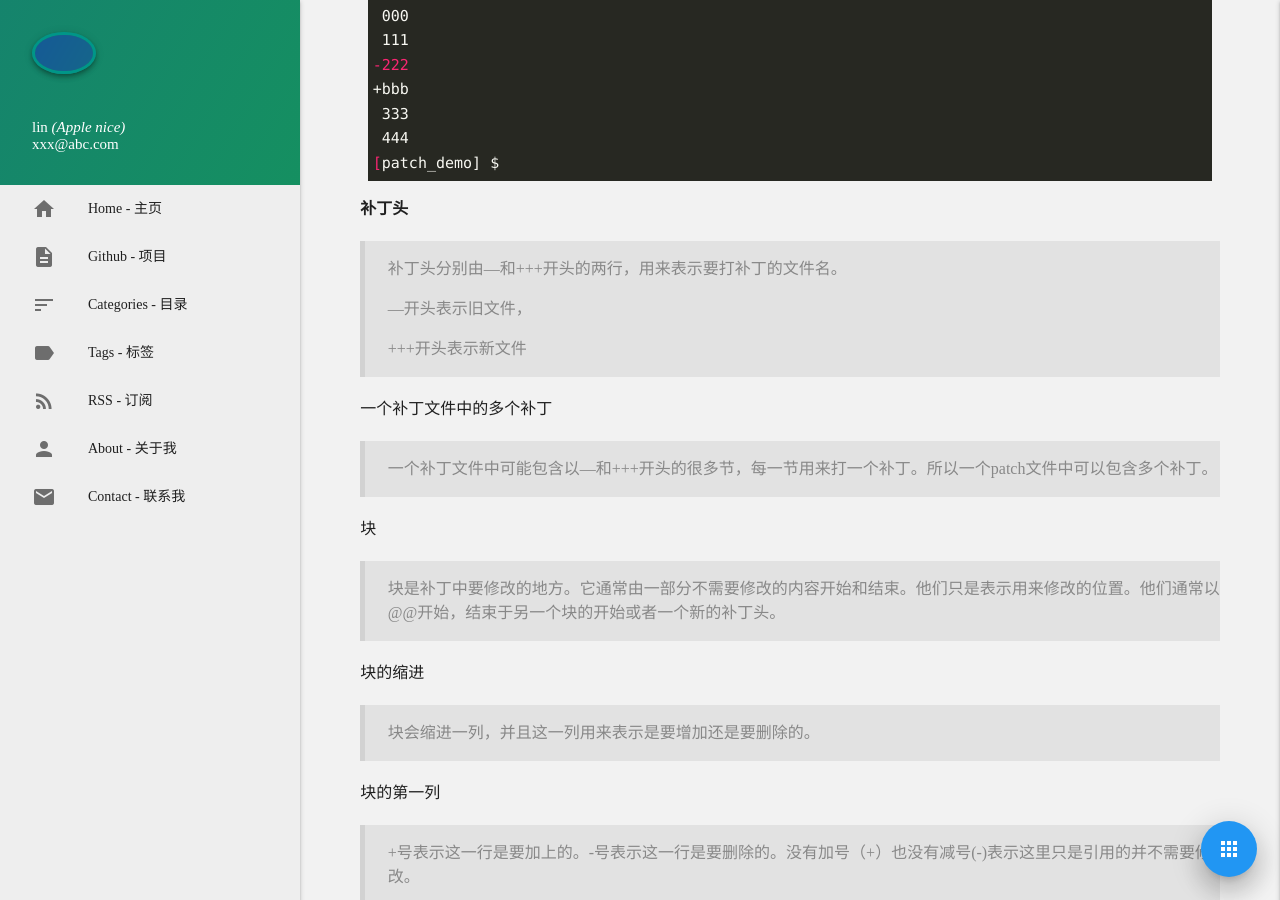
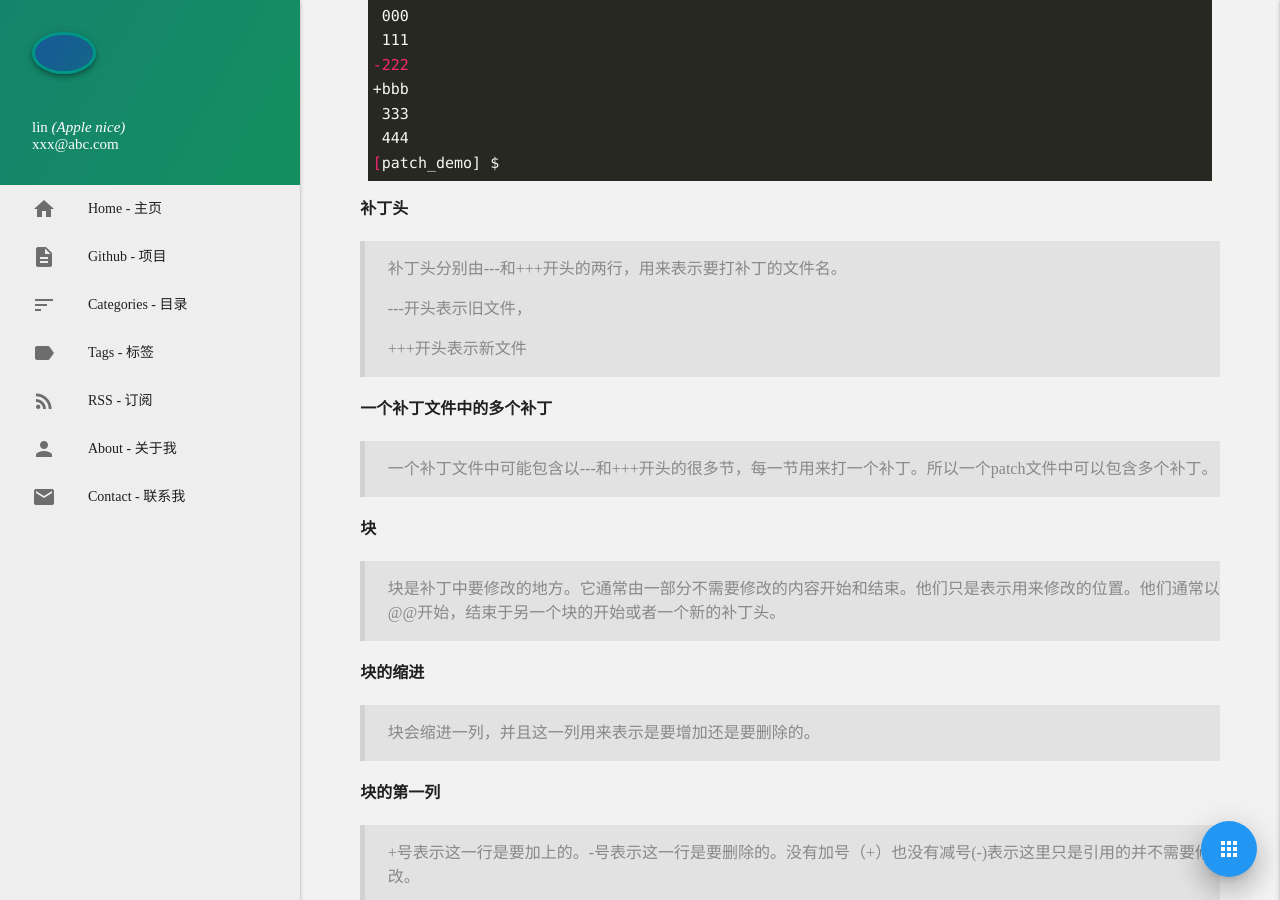
Before and after one commit to AppleLin8/AppleLin8.github.io, a Jekyll site: the page built from _posts/2020-11-25-linux-patch.md, in a window 1280 px wide and 900 px high, scrolled down 1999 px. Built offline with Jekyll 4.4.1, drawn with Linux system fonts in a browser that asks for light colours; comment, search, counter and statistics services are not loaded.

```diff
--- a/_posts/2020-11-25-linux-patch.md
+++ b/_posts/2020-11-25-linux-patch.md
@@ -89,27 +89,27 @@ D会只使用feature_A，
 
 **补丁头**
 
-> 补丁头分别由---和+++开头的两行，用来表示要打补丁的文件名。
+> 补丁头分别由\-\-\-和+++开头的两行，用来表示要打补丁的文件名。
 >
-> ---开头表示旧文件，
+> \-\-\-开头表示旧文件，
 >
 > +++开头表示新文件
 
-一个补丁文件中的多个补丁
+**一个补丁文件中的多个补丁**
 
-> 一个补丁文件中可能包含以---和+++开头的很多节，每一节用来打一个补丁。所以一个patch文件中可以包含多个补丁。
+> 一个补丁文件中可能包含以\-\-\-和+++开头的很多节，每一节用来打一个补丁。所以一个patch文件中可以包含多个补丁。
 
-块
+**块**
 
 > 块是补丁中要修改的地方。它通常由一部分不需要修改的内容开始和结束。他们只是表示用来修改的位置。他们通常以@@开始，结束于另一个块的开始或者一个新的补丁头。
 
-块的缩进
+**块的缩进**
 
 > 块会缩进一列，并且这一列用来表示是要增加还是要删除的。
 
-块的第一列
+**块的第一列**
 
-> +号表示这一行是要加上的。-号表示这一行是要删除的。没有加号（+）也没有减号(-)表示这里只是引用的并不需要修改。
+> +号表示这一行是要加上的。\-号表示这一行是要删除的。没有加号（+）也没有减号(\-)表示这里只是引用的并不需要修改。
 
 
 # how to make patch? <span id="2">
```
